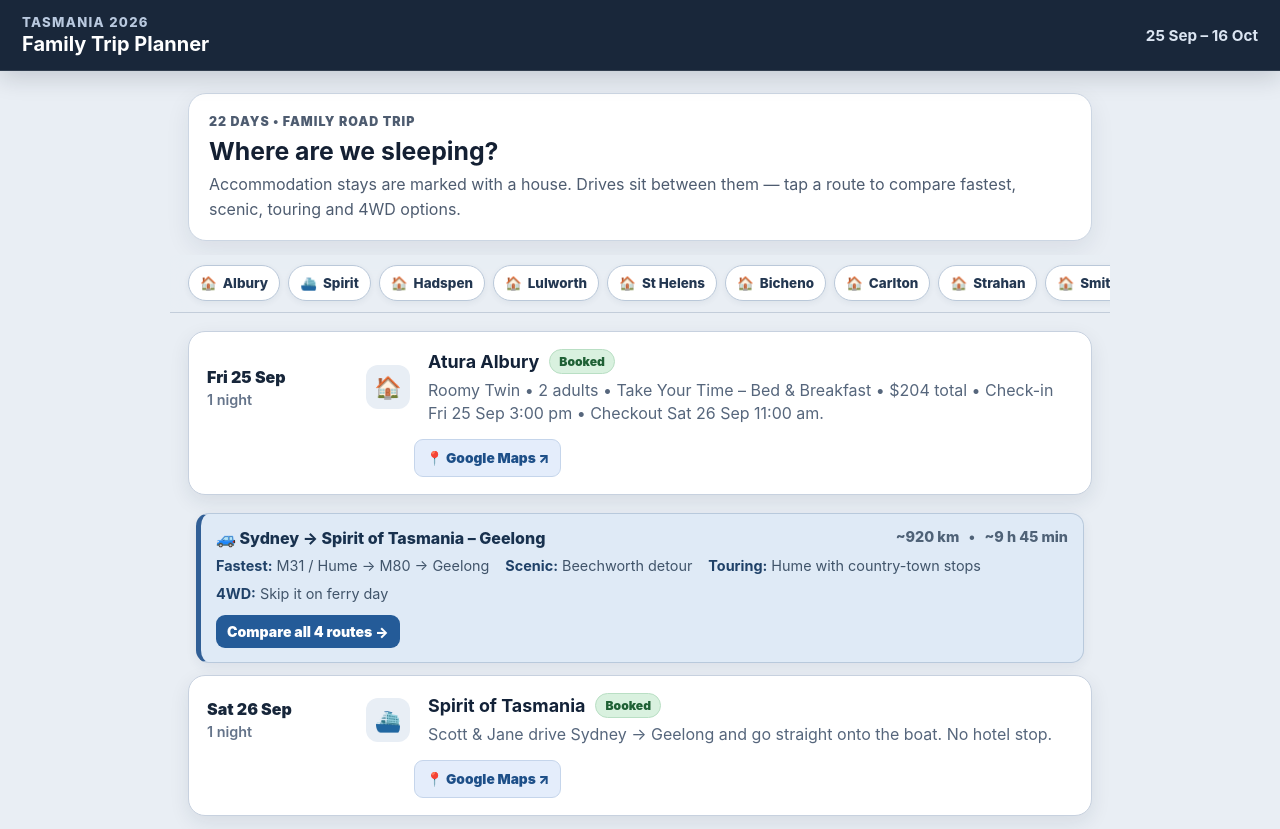
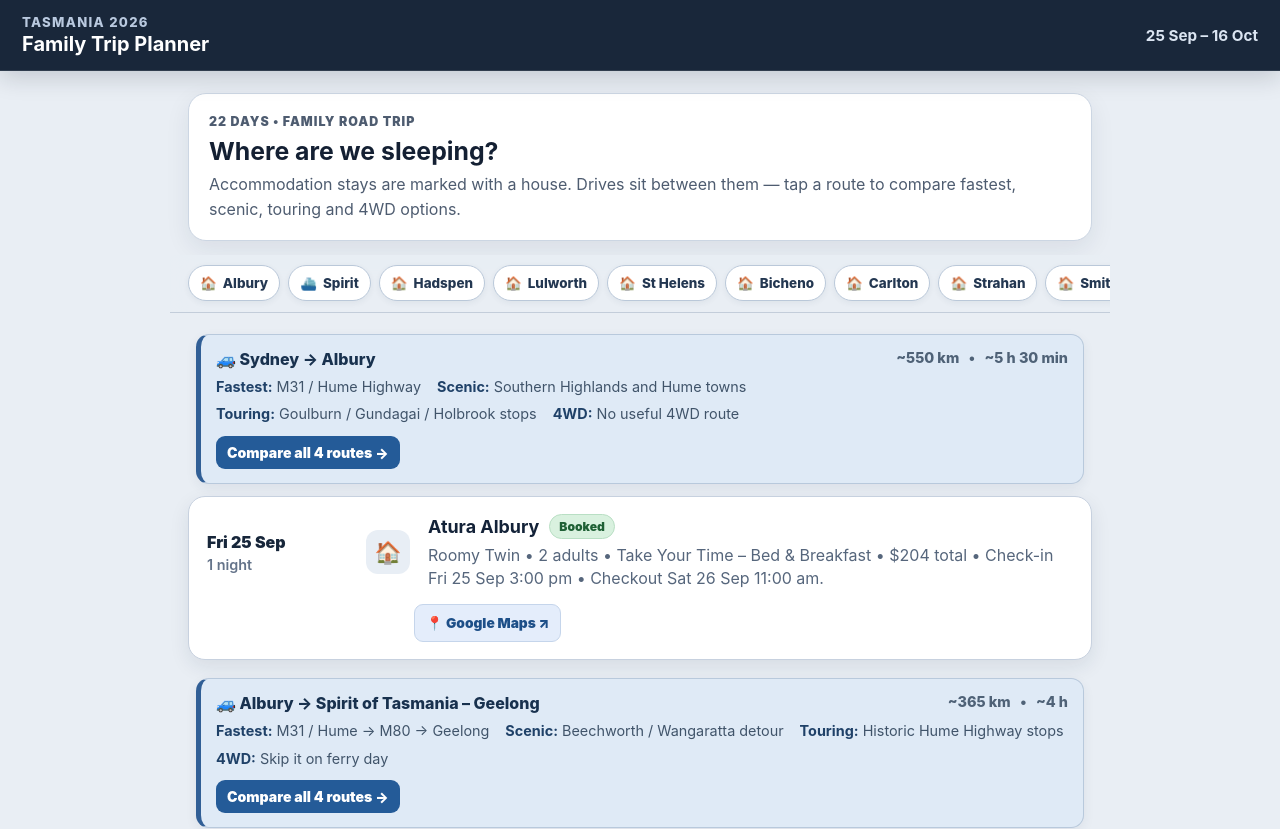
Before and after one commit to scottwillow84/willow-expeditions-v2, a React (Vite) app: page /#/ in a window 1280 px wide. Shown: the top 829 px of the page. Built offline with nearby package versions, Linux system fonts and the light colour scheme.

Commit message:
Split Sydney–Albury and Albury–Spirit travel days

```diff
--- a/src/data/routeOptions.js
+++ b/src/data/routeOptions.js
@@ -1,67 +1,148 @@
 export const routePlans = {
+  albury: {
+    date: "Fri 25 September",
+    title: "Sydney → Atura Albury",
+    intro: "Day 1 is a straightforward Hume Highway run to the overnight stop at Atura Albury. The aim is an unhurried check-in, dinner and a proper sleep before the shorter ferry-day drive.",
+    origin: "Sydney NSW Australia",
+    destination: "Atura Albury",
+    summary: {
+      from: "Sydney",
+      to: "Albury",
+      distance: "~550 km",
+      drive: "~5 h 30 min",
+      direct: "M31 / Hume Highway",
+      scenic: "Southern Highlands and Hume towns",
+      touring: "Goulburn / Gundagai / Holbrook stops",
+      offroad: "No useful 4WD route",
+    },
+    options: [
+      {
+        name: "Fastest",
+        badge: "Recommended",
+        time: "~5 h 30 min",
+        distance: "~550 km",
+        route: "Sydney → M31 Hume Highway → Atura Albury",
+        road: "Fully sealed motorway and highway.",
+        bestFor: "Arriving in Albury with time to settle in before dinner.",
+        along: [
+          { name: "Goulburn", query: "Goulburn NSW" },
+          { name: "Gundagai", query: "Gundagai NSW" },
+          { name: "Holbrook", query: "Holbrook NSW" },
+        ],
+        note: "The sensible Day 1 plan: leave Sydney, take regular breaks, check into Atura Albury and be rested for the ferry run tomorrow.",
+        waypoints: [],
+      },
+      {
+        name: "Scenic",
+        badge: "Easy detours",
+        time: "~6 h driving",
+        distance: "~565 km",
+        route: "Sydney → Southern Highlands → Hume Highway → Gundagai → Holbrook → Albury",
+        road: "Sealed motorway, highway and short country-road detours.",
+        bestFor: "Adding a couple of relaxed country-town stops without changing the overnight plan.",
+        along: [
+          { name: "Bowral", query: "Bowral NSW" },
+          { name: "Jugiong", query: "Jugiong NSW" },
+          { name: "Gundagai", query: "Gundagai NSW" },
+        ],
+        note: "Use this if we leave early and would prefer the first day to feel like part of the holiday rather than a straight transit run.",
+        waypoints: ["Bowral NSW", "Jugiong NSW"],
+      },
+      {
+        name: "Touring",
+        badge: "Country-town day",
+        time: "~6 h 30 min driving",
+        distance: "~580 km",
+        route: "Sydney → Goulburn → Jugiong → Gundagai → Holbrook → Albury",
+        road: "Sealed throughout.",
+        bestFor: "Taking time for proper coffee, lunch and the classic Hume Highway stops.",
+        along: [
+          { name: "Goulburn", query: "Goulburn NSW" },
+          { name: "Jugiong", query: "Jugiong NSW" },
+          { name: "Gundagai", query: "Gundagai NSW" },
+          { name: "HMAS Otway – Holbrook", query: "HMAS Otway Holbrook NSW" },
+        ],
+        note: "It is still an easy sealed drive, but real stops will make this a full first day. Keep enough time for an unhurried hotel check-in.",
+        waypoints: ["Goulburn NSW", "Jugiong NSW", "Gundagai NSW", "Holbrook NSW"],
+      },
+      {
+        name: "4WD / Adventure",
+        badge: "Save it for Tasmania",
+        time: "—",
+        distance: "—",
+        route: "No sensible through-4WD option on the Sydney to Albury travel day.",
+        road: "Stay on the highway and save the dirt roads for parts of the trip where they add something.",
+        bestFor: "Arriving refreshed for the ferry-day drive.",
+        along: [],
+        note: "This is a long enough first day without adding remote tracks or a puncture risk.",
+        mapEnabled: false,
+      },
+    ],
+  },
+
   sep26: {
     date: "Sat 26 September",
-    title: "Sydney → Spirit of Tasmania – Geelong",
-    intro: "This is the ferry-day run. The fastest option is the sensible default; the other choices are here only if we leave very early and want to turn the drive south into part of the trip.",
-    origin: "Sydney NSW Australia",
+    title: "Atura Albury → Spirit of Tasmania – Geelong",
+    intro: "After breakfast and checkout in Albury, this is a manageable ferry-day run across Victoria to the Geelong terminal. The direct route is the plan; leave a generous check-in buffer for the sailing.",
+    origin: "Atura Albury",
     destination: "Spirit of Tasmania Geelong Terminal",
     summary: {
-      from: "Sydney",
+      from: "Albury",
       to: "Spirit of Tasmania – Geelong",
-      distance: "~920 km",
-      drive: "~9 h 45 min",
+      distance: "~365 km",
+      drive: "~4 h",
       direct: "M31 / Hume → M80 → Geelong",
-      scenic: "Beechworth detour",
-      touring: "Hume with country-town stops",
+      scenic: "Beechworth / Wangaratta detour",
+      touring: "Historic Hume Highway stops",
       offroad: "Skip it on ferry day",
     },
     options: [
       {
         name: "Fastest",
         badge: "Recommended",
-        time: "~9 h 45 min",
-        distance: "~920 km",
-        route: "Sydney → M31 Hume → Albury → M80 → Geelong",
+        time: "~4 h",
+        distance: "~365 km",
+        route: "Atura Albury → M31 Hume → M80 → Spirit terminal, Geelong",
         road: "Fully sealed highway driving.",
-        bestFor: "Getting to the ship with the biggest time buffer.",
+        bestFor: "Getting to the ship with a comfortable check-in buffer.",
         along: [
-          { name: "Gundagai", query: "Gundagai NSW" },
-          { name: "Holbrook", query: "Holbrook NSW" },
-          { name: "Albury", query: "Albury NSW" },
+          { name: "Wangaratta", query: "Wangaratta Victoria" },
+          { name: "Euroa", query: "Euroa Victoria" },
+          { name: "Melbourne bypass", query: "M80 Ring Road Melbourne" },
         ],
-        note: "This is the one to use unless we are massively ahead of schedule. Ferry check-in matters more than sightseeing on this leg.",
+        note: "This is the sensible ferry-day route. Leave Atura Albury after breakfast and keep the terminal deadline, traffic and fuel stop in the plan.",
         waypoints: [],
       },
       {
         name: "Scenic",
         badge: "Small detour",
-        time: "~10 h 30–45 min",
-        distance: "~960 km",
-        route: "Hume Highway → Beechworth → Wangaratta → Geelong",
+        time: "~4 h 30 min",
+        distance: "~400 km",
+        route: "Albury → Beechworth → Wangaratta → M31 → Geelong",
         road: "Sealed highway and country roads.",
-        bestFor: "A prettier lunch/coffee stop without blowing the whole day apart.",
+        bestFor: "A prettier coffee or lunch stop if we leave Albury early and have plenty of ferry buffer.",
         along: [
           { name: "Beechworth", query: "Beechworth Victoria" },
           { name: "Wangaratta", query: "Wangaratta Victoria" },
         ],
-        note: "Only choose it if we have a comfortable ferry buffer. Traffic around Melbourne can still move the goalposts.",
+        note: "Use it only with a proper margin before terminal check-in; traffic around Melbourne can still change the timing.",
         waypoints: ["Beechworth Victoria"],
       },
       {
         name: "Touring",
-        badge: "Long day",
-        time: "~11 h+ driving",
-        distance: "~970–1,000 km",
-        route: "Hume Highway with proper stops at Gundagai, Holbrook and Beechworth before Geelong",
+        badge: "Longer ferry day",
+        time: "~4 h 30 min driving",
+        distance: "~390 km",
+        route: "Albury → Beechworth → Glenrowan → Euroa → Geelong",
         road: "Sealed throughout.",
-        bestFor: "Making the mainland drive feel like day one of the holiday rather than a transit run.",
+        bestFor: "Making the second day feel more like a road trip, but only with an early start.",
         along: [
-          { name: "Gundagai", query: "Gundagai NSW" },
-          { name: "HMAS Otway – Holbrook", query: "HMAS Otway Holbrook NSW" },
           { name: "Beechworth", query: "Beechworth Victoria" },
+          { name: "Glenrowan", query: "Glenrowan Victoria" },
+          { name: "Euroa", query: "Euroa Victoria" },
         ],
-        note: "Driving time is only part of it — with stops this becomes a very long day. I would not choose it unless we leave extremely early.",
-        waypoints: ["Gundagai NSW", "Holbrook NSW", "Beechworth Victoria"],
+        note: "The driving time is not the whole story — meal stops can make this tight. The ferry booking always wins.",
+        waypoints: ["Beechworth Victoria", "Glenrowan Victoria", "Euroa Victoria"],
       },
       {
         name: "4WD / Adventure",
```
